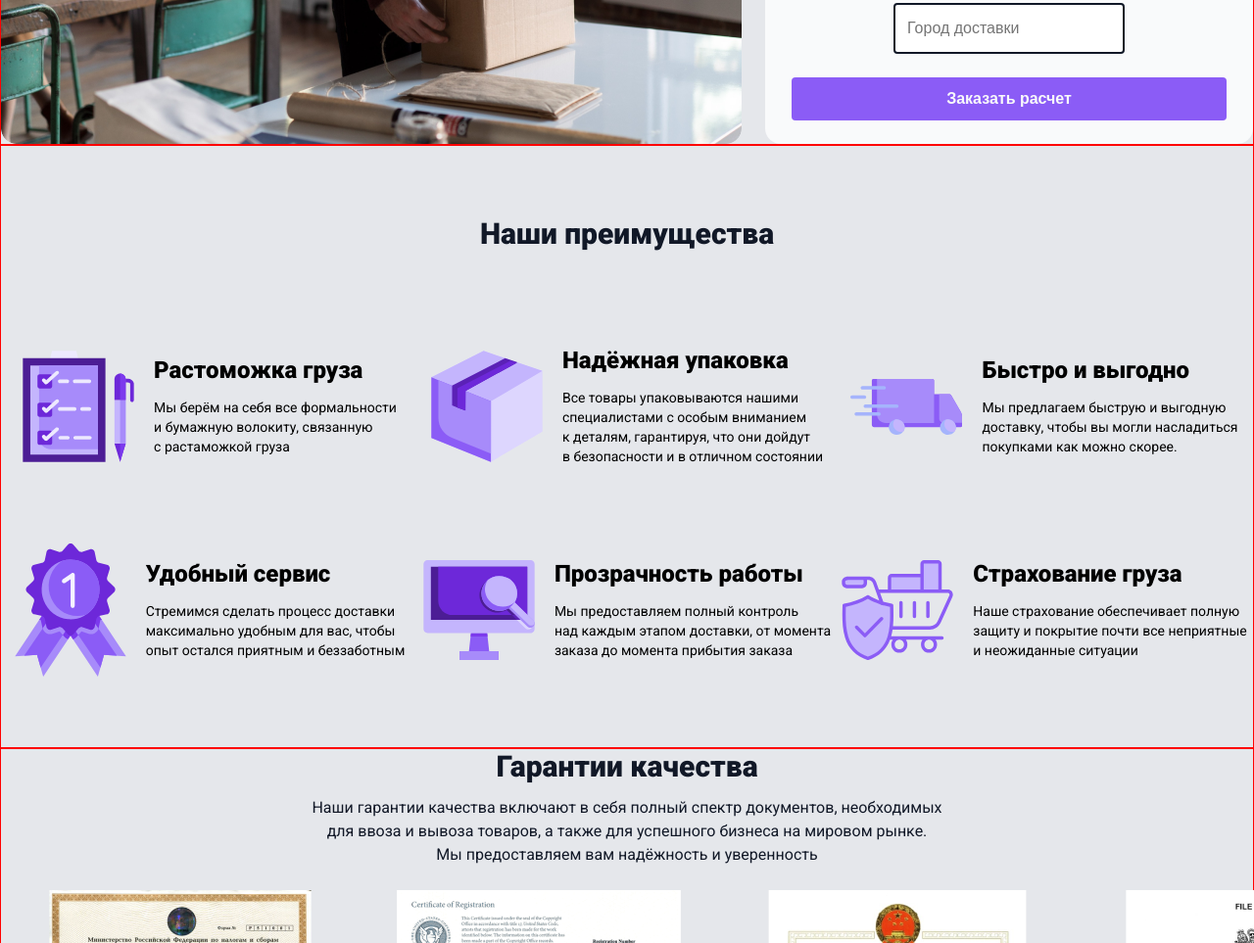
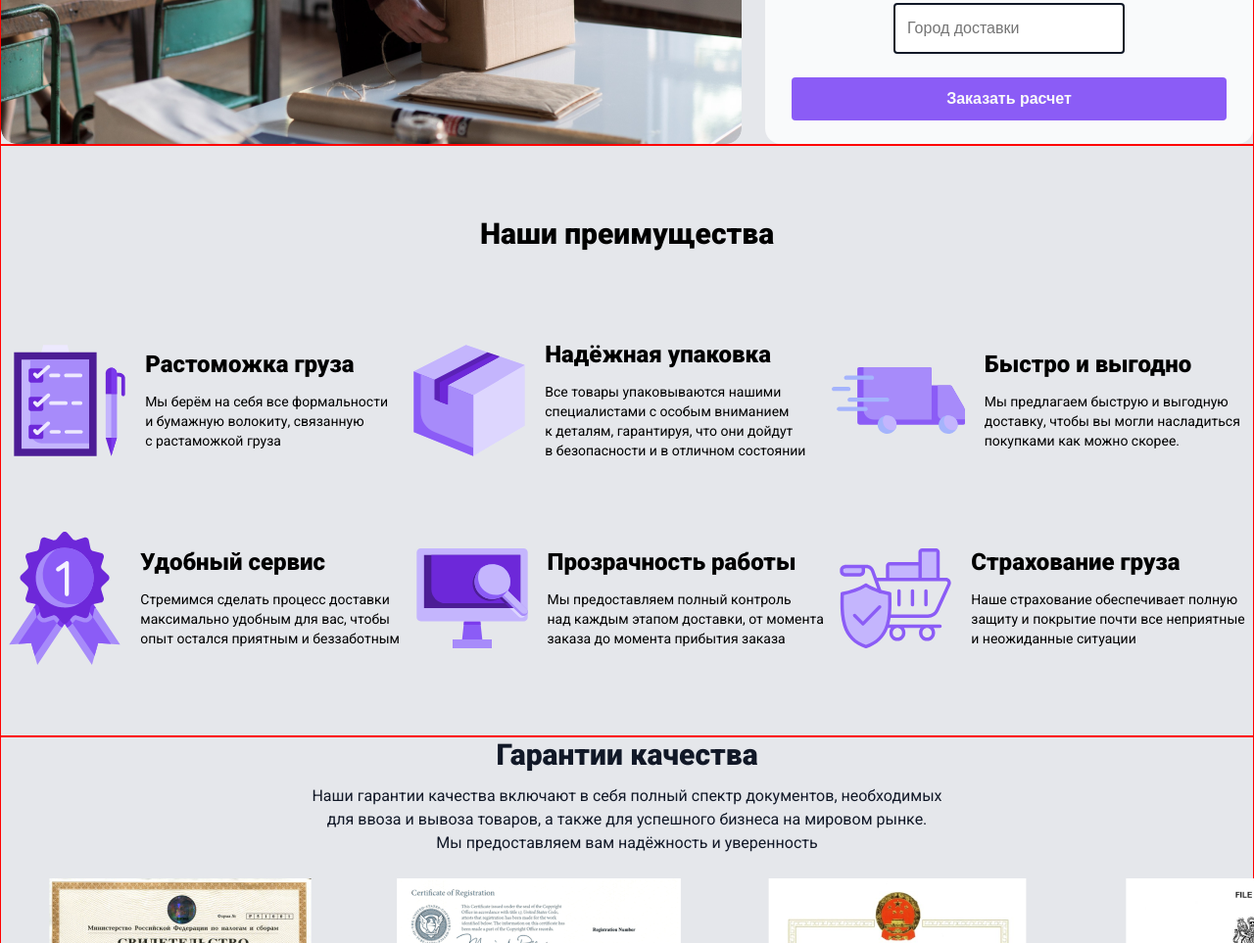
Before and after one commit to AdelZinnurova/Fromboard-Delivery, a plain HTML site: page index.html in a window 1280 px wide. Shown: the part 986-1949 px from the top of the page at 98% size. Drawn offline with Linux system fonts and the light colour scheme.

Commit message:
correct section2

```diff
--- a/index.html
+++ b/index.html
@@ -53,8 +53,7 @@
                 </div>
                 <div class="right-part">
                     <span class="span-calculator">Калькулятор доставки</span>
-                    <p class="delivery-calculation">Посчитайте, сколько будет стоить перевозка <br> покупки из зарубежа
-                    </p>
+                    <p class="delivery-calculation">Посчитайте, сколько будет стоить перевозка <br> покупки из зарубежа </p>
                     <form class="form">
                         <input class="text" type="text" placeholder="Имя">
                         <input class="customer-data indent" type="email" placeholder="Почта">
@@ -74,26 +73,19 @@
     <section class="second-section">
         <div class="container">
             <h2 class="our-benefits">Наши преимущества</h2>
-            <div class="wrapper">
+            <div class="second-section-wrapper">
                 <div class="title-description">
                     <img class="second-img" src="./assets/img/Picture-1.svg" alt="Picture-1">
                     <div class="service-name-description">
                         <span class="service-name">Растоможка груза</span>
-                        <p class="service-description">Мы берём на себя все формальности <br> и бумажную волокиту,
-                            связанную <br>
-                            с
-                            растаможкой груза</p>
+                        <p class="service-description">Мы берём на себя все формальности <br> и бумажную волокиту, связанную <br> с растаможкой груза</p>
                     </div>
                 </div>
                 <div class="title-description">
                     <img class="second-img" src="./assets/img/Picture-2.svg" alt="Picture-2">
                     <div class="service-name-description">
                         <span class="service-name">Надёжная упаковка</span>
-                        <p class="service-description">Все товары упаковываются нашими <br> специалистами с особым
-                            вниманием <br>
-                            к
-                            деталям, гарантируя, что они дойдут <br> в
-                            безопасности и в отличном состоянии</p>
+                        <p class="service-description">Все товары упаковываются нашими <br> специалистами с особым вниманием <br> к деталям, гарантируя, что они дойдут <br> в безопасности и в отличном состоянии</p>
                     </div>
                 </div>
                 <div class="title-description">
--- a/style.css
+++ b/style.css
@@ -201,56 +201,46 @@ h1 {
 }
 
 .our-benefits {
-  font-family: "Roboto", sans-serif;
   font-weight: 900;
   font-size: 30px;
   line-height: 1.2;
-  color: #111827;
   text-align: center;
   padding-top: 72px;
   margin-bottom: 90px;
 }
 
-.wrapper {
-  display: grid;
+.second-section-wrapper {
+  display: flex;
+  flex-wrap: wrap;
+  justify-content: space-around;
+  /* display: grid;
   grid-template-columns: 1fr 1fr 1fr;
-  grid-template-rows: 1fr 1fr;
+  grid-template-rows: 1fr 1fr; */
 }
 
 .title-description {
   display: flex;
-  flex-direction: row; /* Изменено с column на row */
-  justify-content: center;
   align-items: center; /* Выровнять элементы по центру по вертикали */
   gap: 20px; /* Добавить расстояние между изображением и текстом */
   text-align: left; /* Выровнять текст по левому краю */
   margin-bottom: 72px;
 }
 
-.second-img {
-  max-width: 114px;
-}
-
 .service-name-description {
   display: flex;
   flex-direction: column;
+  gap: 12px;
 }
 
 .service-name {
-  font-family: "Roboto", sans-serif;
   font-weight: 900;
   font-size: 24px;
   line-height: 1.33333;
-  color: #000;
-  margin-bottom: 12px;
 }
 
 .service-description {
-  font-family: "Roboto", sans-serif;
-  font-weight: 400;
   font-size: 14px;
   line-height: 1.42857;
-  color: #000;
 }
 
 /* Стили для третьей секции */
```
